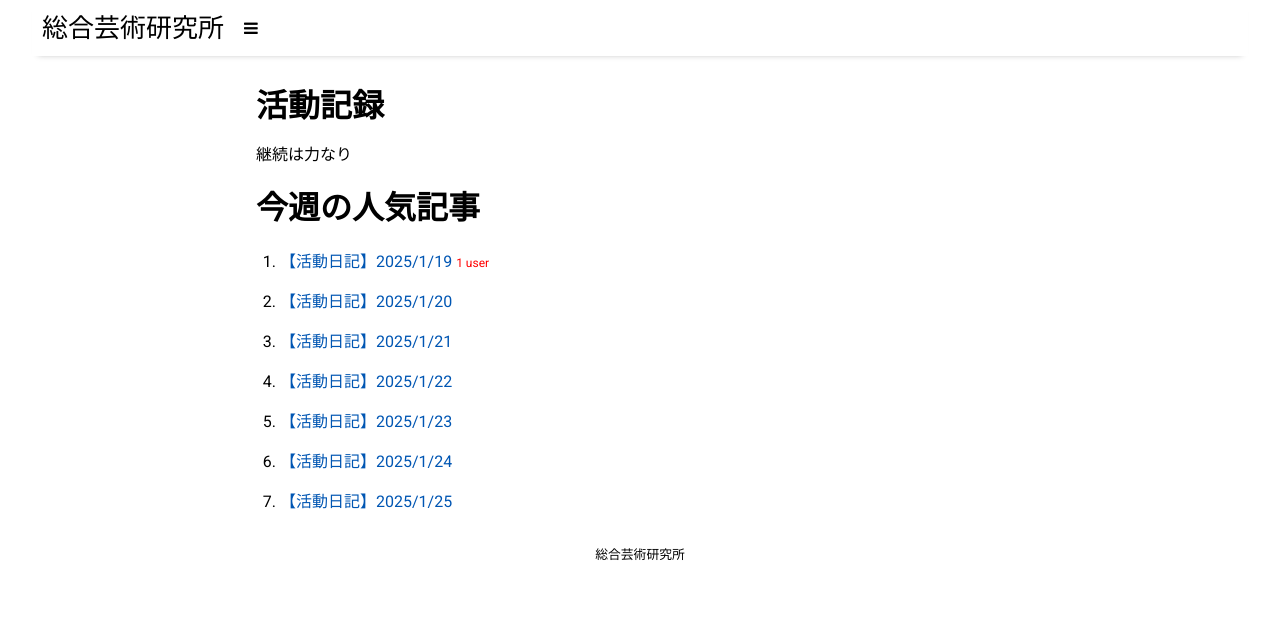
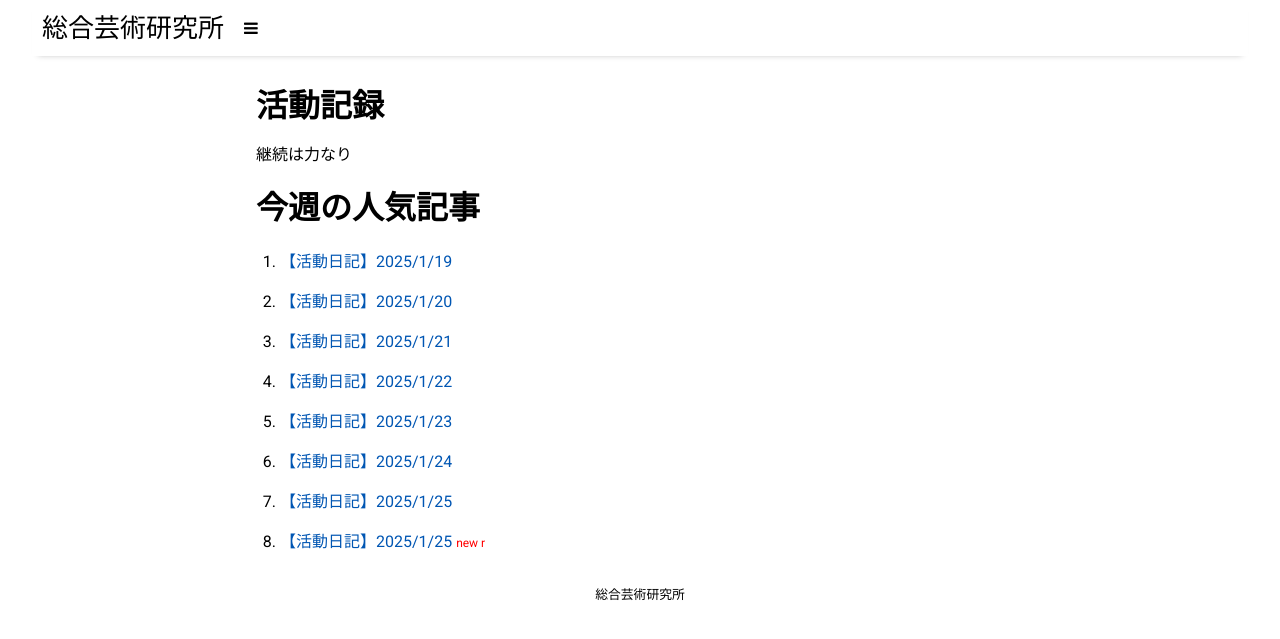
Before and after one commit to gj1002509/zakisikoku, a Jekyll site: the page built from _posts/2024-09-22-active.md, in a window 1280 px wide. Shown: the top 639 px of the page. Built offline with Jekyll 4.4.1, drawn with Linux system fonts in a browser that asks for light colours; nearby versions of some CDN libraries.

Commit message:
Update 2024-09-22-active.md

```diff
--- a/_posts/2024-09-22-active.md
+++ b/_posts/2024-09-22-active.md
@@ -46,7 +46,6 @@ categories: active
     <ol class="article-list">
         <li>
             <a href="{{ site.baseurl }}/2025-1-19-daily">【活動日記】2025/1/19 </a>
-            <span class="user-info">1 user</span>
         </li>
         <li>
             <a href="{{ site.baseurl }}/2025-1-20-daily">【活動日記】2025/1/20 </a>
@@ -66,6 +65,10 @@ categories: active
         <li>
             <a href="{{ site.baseurl }}/2025-1-25-daily">【活動日記】2025/1/25 </a>
         </li>
+        <li>
+            <a href="{{ site.baseurl }}/2025-1-29-daily">【活動日記】2025/1/25 </a>
+             <span class="user-info"> new r</span>
+        </li>
     </ol>
 
 </body>
```
